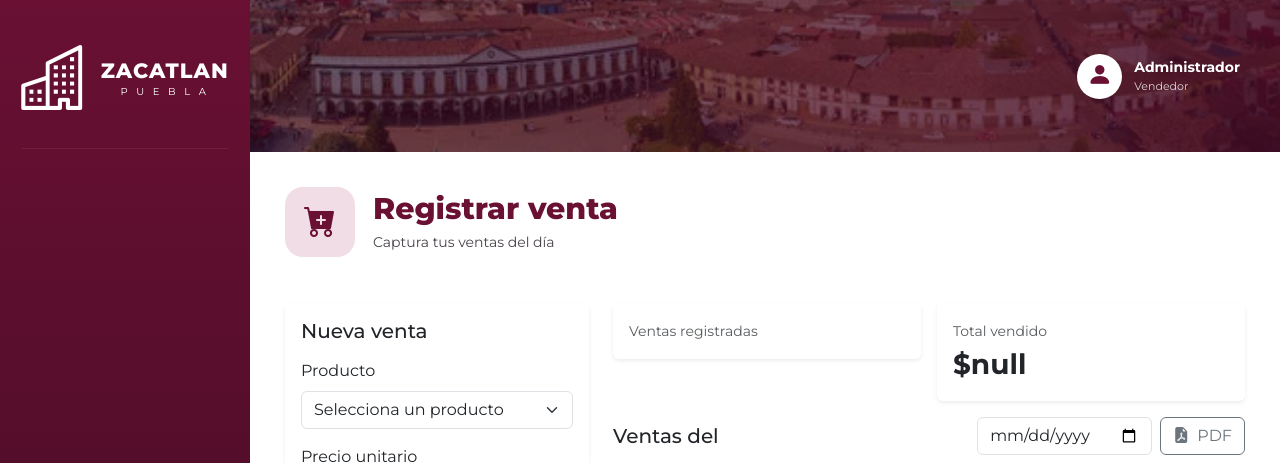
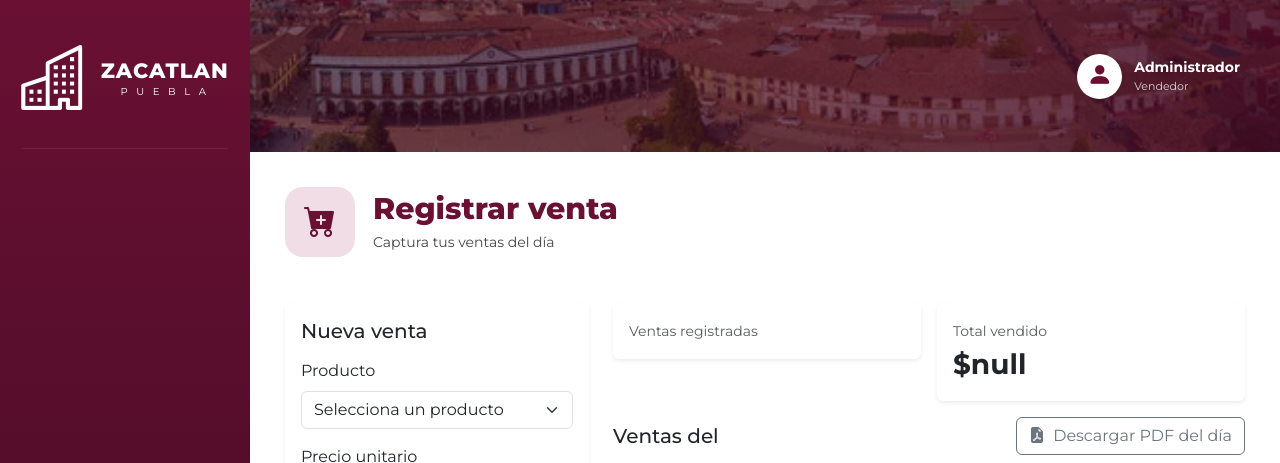
Before and after one commit to MartinGRamirezH06/MonoliticoZacatlan, a Spring app: page /ventas/registrar_venta in a window 1280 px wide. Shown: the top 463 px of the page. Run offline with Thymeleaf, Linux system fonts and the light colour scheme; the template is opened without the code that fills it, so the values that code supplies are empty.

Commit message:
Corrección a productos y vendedor

```diff
--- a/src/main/java/mx/fes/unam/controller/LoginController.java
+++ b/src/main/java/mx/fes/unam/controller/LoginController.java
@@ -38,7 +38,8 @@ public class LoginController {
             HttpSession sesion = request.getSession();
             request.changeSessionId();
             sesion.setAttribute(UsuarioSesion.ATRIBUTO,
-                    new UsuarioSesion(v.getId(), v.getNombre() + " " + v.getApellido_paterno(), v.getRol()));
+                    new UsuarioSesion(v.getId(), v.getNombre() + " " + v.getApellido_paterno(), v.getRol(),
+                            v.getNombreBloque()));
             return "redirect:/";
         } catch (ReglaNegocioException e) {
             flash.addFlashAttribute("error", e.getMessage());
--- a/src/main/java/mx/fes/unam/service/venta/VentaService.java
+++ b/src/main/java/mx/fes/unam/service/venta/VentaService.java
@@ -151,10 +151,10 @@ public class VentaService {
     }
 
     @Transactional(readOnly = true)
-    public ReporteVentasDTO reporteVendedor(Long vendedorId, LocalDate fecha) {
+    /** Reporte del vendedor: siempre el del día de hoy (no recibe fecha). */
+    public ReporteVentasDTO reporteVendedor(Long vendedorId) {
         ReporteFiltroDTO filtro = new ReporteFiltroDTO();
-        filtro.setPeriodo(Periodo.DIA);
-        filtro.setFecha(fecha);
+        filtro.setPeriodo(Periodo.DIA);   // sin fecha => hoy
         filtro.setVendedorId(vendedorId);
         return generarReporte(filtro);
     }
--- a/src/main/java/mx/fes/unam/util/UsuarioSesion.java
+++ b/src/main/java/mx/fes/unam/util/UsuarioSesion.java
@@ -5,7 +5,7 @@ import mx.fes.unam.model.entities.vendedor.Rol;
 import java.io.Serializable;
 
 /** Datos mínimos del usuario que inició sesión (se guardan en HttpSession). */
-public record UsuarioSesion(Long id, String nombre, Rol rol) implements Serializable {
+public record UsuarioSesion(Long id, String nombre, Rol rol, String bloque) implements Serializable {
     public static final String ATRIBUTO = "usuario";
 
     public boolean esAdmin() {
--- a/src/main/resources/static/js/crud.js
+++ b/src/main/resources/static/js/crud.js
@@ -22,6 +22,12 @@ document.addEventListener('DOMContentLoaded', () => {
 
         const pass = form.elements['password'];
         if (pass) pass.required = (btn.dataset.modo === 'crear');
+
+        // El bloque solo se elige al crear; al editar se muestra pero no se puede cambiar
+        const editando = btn.dataset.modo === 'editar';
+        const bloque = form.elements['bloqueId'];
+        if (bloque) bloque.disabled = editando;
+        modal.querySelectorAll('[data-solo-editar]').forEach((el) => { el.hidden = !editando; });
     });
 });
 // Buscador: filtra las filas de la tabla mientras escribes
--- a/src/main/resources/templates/plantilla/plantilla.html
+++ b/src/main/resources/templates/plantilla/plantilla.html
@@ -87,7 +87,7 @@
                 </div>
                 <div class="user-info">
                     <span th:text="${usuario != null ? usuario.nombre() : 'Administrador'}">Administrador</span>
-                    <small th:text="${usuario != null and usuario.esAdmin() ? 'Gestion del sistema' : 'Vendedor'}">Gestion del sistema</small>
+                    <small th:text="${usuario != null and usuario.esAdmin() ? 'Gestion del sistema' : (usuario != null and usuario.bloque() != null ? 'Vendedor · ' + usuario.bloque() : 'Vendedor')}">Gestion del sistema</small>
                 </div>
             </div>
         </header>
--- a/src/main/resources/templates/vendedor/listar_vendedores.html
+++ b/src/main/resources/templates/vendedor/listar_vendedores.html
@@ -124,6 +124,7 @@
                                     <select class="form-select" name="bloqueId" required>
                                         <option th:each="bl : ${bloques}" th:value="${bl.id}" th:text="${bl.nombre}"></option>
                                     </select>
+                                    <div class="form-text" data-solo-editar hidden>El bloque no se puede cambiar una vez asignado.</div>
                                 </div>
                                 <div class="col-md-6">
                                     <label class="form-label">Contraseña</label>
--- a/src/main/resources/templates/ventas/registrar_venta.html
+++ b/src/main/resources/templates/ventas/registrar_venta.html
@@ -73,12 +73,9 @@
 
                 <div class="d-flex flex-wrap justify-content-between align-items-center gap-2 mb-2">
                     <h5 class="mb-0">Ventas del <span th:text="${reporte.desde}"></span></h5>
-                    <form th:action="@{/venta/reporte/pdf}" method="get" class="d-flex gap-2">
-                        <input type="date" name="fecha" class="form-control" th:value="${reporte.desde}">
-                        <button type="submit" class="btn btn-outline-secondary text-nowrap">
-                            <i class="bi bi-file-earmark-pdf-fill me-1"></i> PDF
-                        </button>
-                    </form>
+                    <a th:href="@{/venta/reporte/pdf}" class="btn btn-outline-secondary text-nowrap">
+                        <i class="bi bi-file-earmark-pdf-fill me-1"></i> Descargar PDF del día
+                    </a>
                 </div>
 
                 <div class="table-responsive">
```
Also changed, not shown: src/main/java/mx/fes/unam/controller/VentaController.java (+3 -8 lines), src/main/java/mx/fes/unam/service/vendedor/VendedorService.java (+6 -6 lines).
